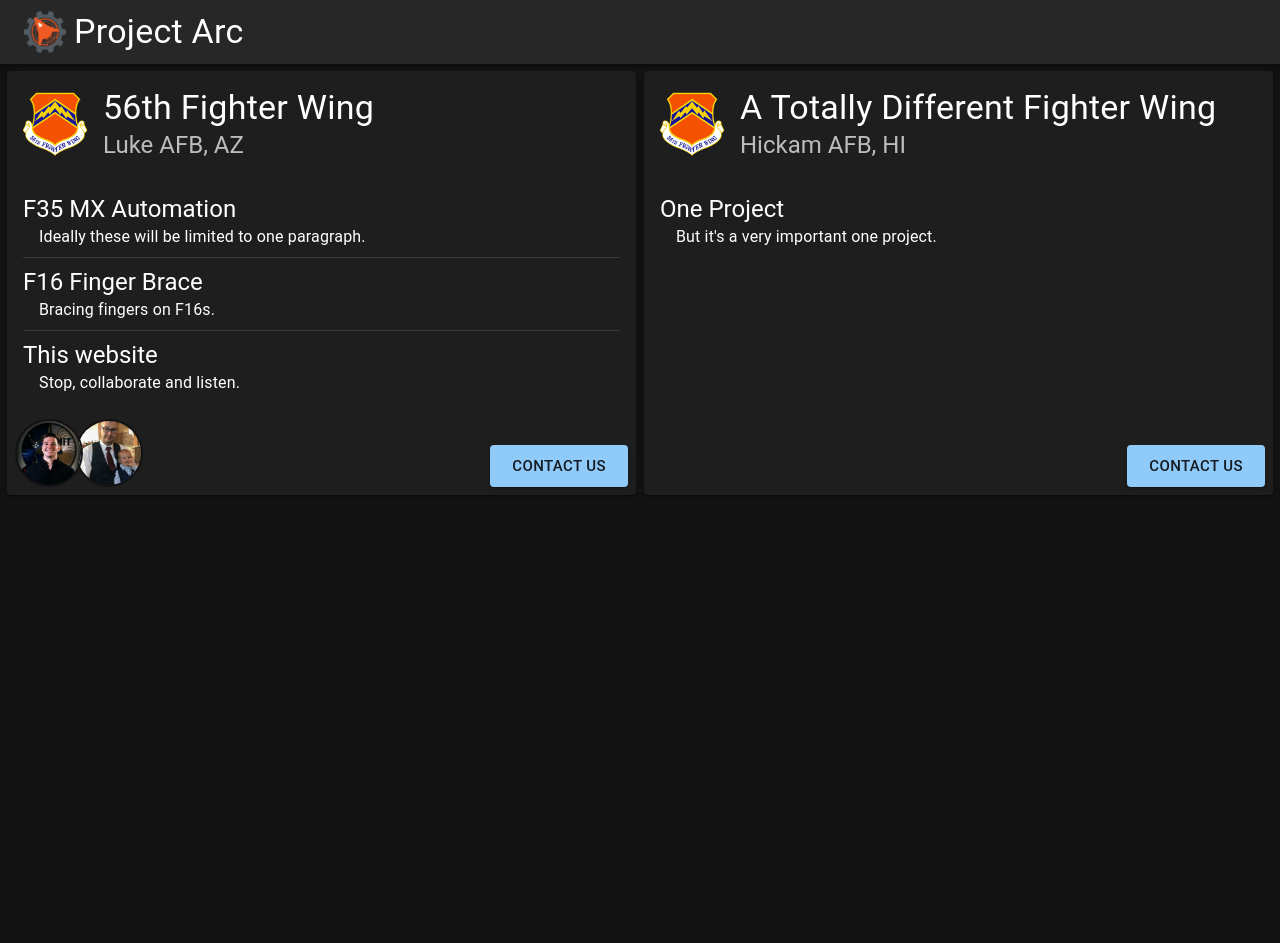
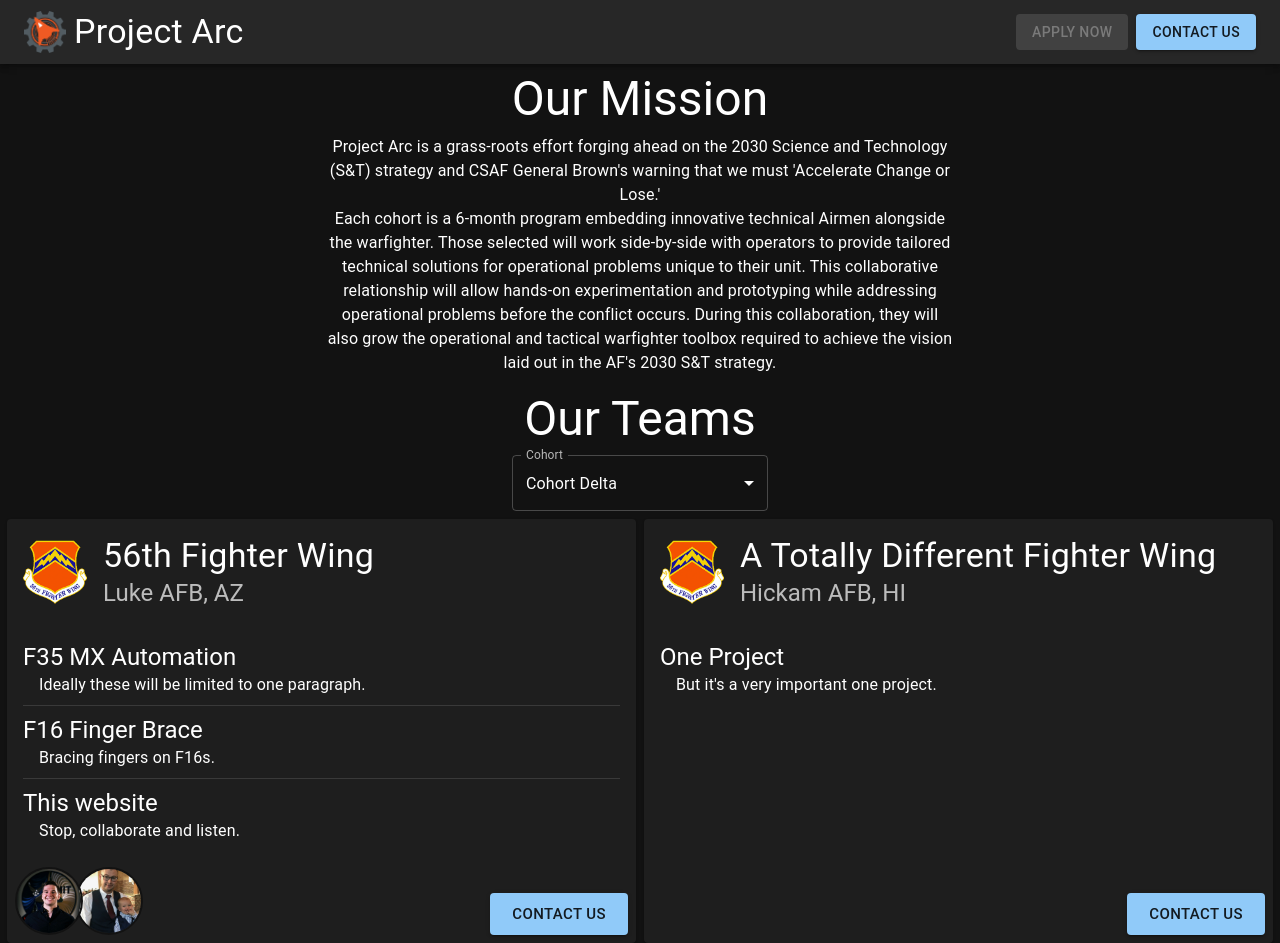
Before and after one commit to USAF-Project-Arc/USAF-Project-Arc.github.io, a React (Create React App) app: page / in a window 1280 px wide. Before the commit the page ends 800 px from the top, so only its background shows below. Built offline with nearby package versions, Linux system fonts and the light colour scheme.

Commit message:
demo ready

```diff
--- a/src/content/Content.js
+++ b/src/content/Content.js
@@ -2,23 +2,64 @@
 import React from 'react'
 
 // MUI
-import { Box } from '@mui/material'
+import {  Grid, Stack, Typography } from '@mui/material'
 
 // custom
 import TeamView from './team/TeamView'
 
+function About(props) {
+
+    return (
+        <Grid
+            container
+            spacing={1}
+            sx={{
+                display: "flex",
+                justifyContent: "center",
+                mb: 2
+            }}
+        >
+            <Grid item xs={12}>
+                <Typography variant="h3" align="center">
+                    Our Mission
+                </Typography>
+            </Grid>
+            <Grid
+                item
+                xs={12}
+                lg={6}
+            >
+                <Typography align="center">
+                    Project Arc is a grass-roots effort
+                    forging ahead on the 2030 Science and Technology (S&T) strategy and CSAF General Brown's
+                    warning that we must 'Accelerate Change or Lose.'
+                </Typography>
+                <Typography align="center">
+                    Each cohort is a 6-month program embedding innovative technical Airmen alongside
+                    the warfighter. Those selected will work side-by-side with operators to provide tailored technical solutions
+                    for operational problems unique to their unit. This collaborative relationship will allow hands-on
+                    experimentation and prototyping while addressing operational problems before the conflict occurs.
+                    During this collaboration, they will also grow the operational and tactical warfighter toolbox required
+                    to achieve the vision laid out in the AF's 2030 S&T strategy.
+                </Typography>
+            </Grid>
+        </Grid>
+    )
+}
+
 function Content(props) {
 
     return (
-        <Box
+        <Stack
             sx={{
                 paddingLeft: "7px",
                 paddingRight: "7px",
                 marginTop: "7px"
             }}
         >
-           <TeamView />
-        </Box>
+            <About />
+            <TeamView />
+        </Stack>
     )
 }
 
--- a/src/content/team/TeamView.js
+++ b/src/content/team/TeamView.js
@@ -2,7 +2,7 @@
 import React from 'react'
 
 // MUI
-import { Grid } from '@mui/material'
+import { FormControl, Grid, InputLabel, MenuItem, Select, Typography } from '@mui/material'
 
 // custom
 import TeamCard from './TeamCard'
@@ -14,6 +14,38 @@
             container
             spacing={1}
         >
+            <Grid item xs={12}>
+                <Typography variant="h3" align="center">
+                    Our Teams
+                </Typography>
+            </Grid>
+            <Grid
+                item
+                xs={12}
+                sx={{
+                    display: "flex",
+                    justifyContent: "center"
+                }}
+            >
+                <FormControl
+                    sx={{
+                        width: "256px"
+                    }}
+                >
+                    <InputLabel id="cohort-label">Cohort</InputLabel>
+                    <Select
+                        labelId="cohort-label"
+                        id="cohort-selection"
+                        label="Cohort"
+                        value="delta"
+                    >
+                        <MenuItem value="delta">Cohort Delta</MenuItem>
+                        <MenuItem value="gamma" disabled >Cohort Gamma</MenuItem>
+                        <MenuItem value="beta" disabled >Cohort Beta</MenuItem>
+                        <MenuItem value="alpha" disabled >Cohort Alpha</MenuItem>
+                    </Select>
+                </FormControl>
+            </Grid>
             <TeamCard
                 unit="56th Fighter Wing"
                 location="Luke AFB, AZ"
--- a/src/nav/TopNav.js
+++ b/src/nav/TopNav.js
@@ -2,7 +2,7 @@
 import React from 'react'
 
 // MUI
-import { AppBar, Box, Toolbar, Typography } from '@mui/material'
+import { AppBar, Box, Button, Toolbar, Typography } from '@mui/material'
 
 function TopNav(props) {
 
@@ -27,6 +27,21 @@
                     >
                         Project Arc
                     </Typography>
+                    <Box sx={{flexGrow: 1}} />
+                    <Button
+                        variant="contained"
+                        disabled
+                        sx={{
+                            mr: 1
+                        }}
+                    >
+                        Apply Now
+                    </Button>
+                    <Button
+                        variant="contained"
+                    >
+                        Contact Us
+                    </Button>
                 </Toolbar>
             </AppBar>
         </Box>
```
Also changed, not shown: package.json (+7 -0 lines).
